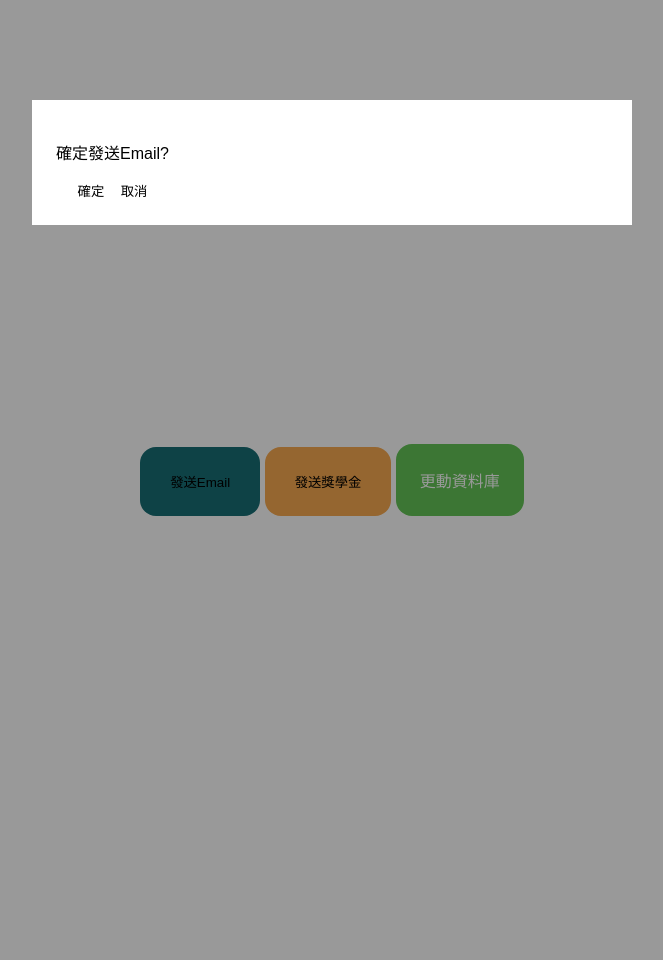
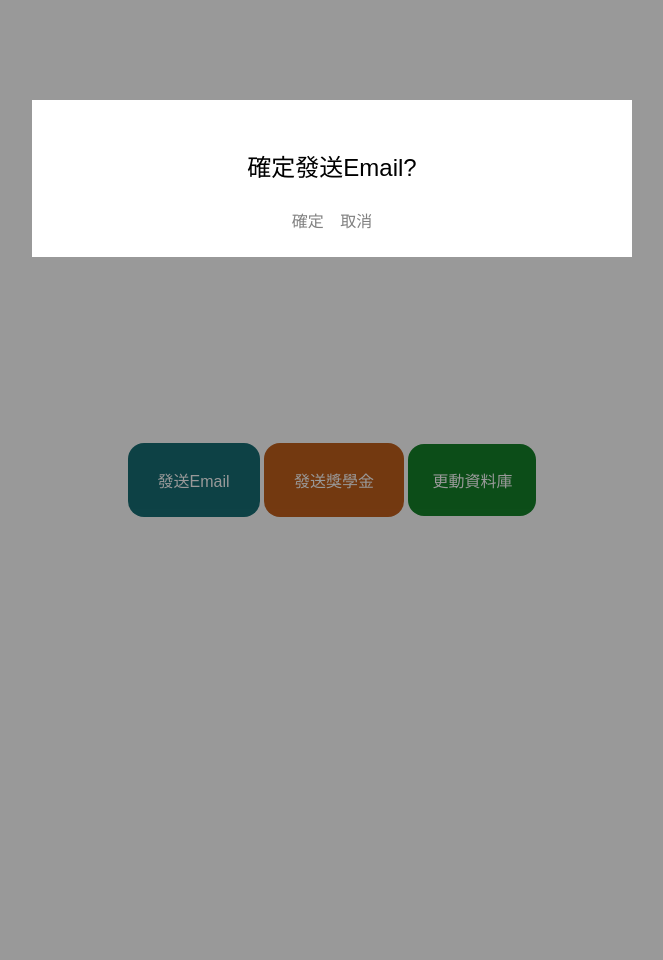
Before and after one commit to lewiechiu/2020SAD, a Django app: page /home/ in a window 1280 px wide, after a click on "發送Email". Shown: the whole page, without its empty margins (308-971 px from the left). Run offline with Django 3.2, Linux system fonts and the light colour scheme.

Commit message:
Homepage update (send email temporarily disabled)
segments of the email api has been disabled
currently still missing result display

```diff
--- a/SAD_final/FengCramSchool/views.py
+++ b/SAD_final/FengCramSchool/views.py
@@ -31,80 +31,84 @@
     return render(request, 'home.html')
 
 def send_video_URL(request):
-    # select當天video的資料
-    video_ = list(Video.objects.filter(
-        course_date=datetime.date(2020, 5, 17)).values())  # 這邊應該要是today
+    if request.method == "GET":
+        # select當天video的資料
+        video_ = list(Video.objects.filter(
+            course_date=datetime.date(2020, 5, 17)).values())  # 這邊應該要是today
 
-    # courseID X URL dictionary  這門課的影片連結
-    CID_URL = {}
-    for i in range(len(video_)):
-        if video_[i]["course_schedule_id"] not in CID_URL.keys():
-            CID_URL[video_[i]["course_schedule_id"]] = video_[i]["video_url"]
+        # courseID X URL dictionary  這門課的影片連結
+        CID_URL = {}
+        for i in range(len(video_)):
+            if video_[i]["course_schedule_id"] not in CID_URL.keys():
+                CID_URL[video_[i]["course_schedule_id"]] = video_[i]["video_url"]
 
-    # courseID X SID dictionary  上這門課的學生有哪些
-    CID_SID = {}
-    for i in CID_URL.keys():
-        CID_SID[i] = []
-        cids_sid = list(Tuition.objects.filter(course_schedule_id=i).values())
-        for j in range(len(cids_sid)):
-            CID_SID[i].append(cids_sid[j]["student_info_id"])
+        # courseID X SID dictionary  上這門課的學生有哪些
+        CID_SID = {}
+        for i in CID_URL.keys():
+            CID_SID[i] = []
+            cids_sid = list(Tuition.objects.filter(course_schedule_id=i).values())
+            for j in range(len(cids_sid)):
+                CID_SID[i].append(cids_sid[j]["student_info_id"])
 
-    # 今天有簽到的同學們
-    today_arrive = list(Attendance.objects.filter(
-        in_out="in", date_time__gt=datetime.date(2020, 5, 17)).values())  # 這邊應該要是today
-    today_arr_SID = []
-    for i in range(len(today_arrive)):
-        today_arr_SID.append(today_arrive[i]["student_info_id"])
+        # 今天有簽到的同學們
+        today_arrive = list(Attendance.objects.filter(
+            in_out="in", date_time__gt=datetime.date(2020, 5, 17)).values())  # 這邊應該要是today
+        today_arr_SID = []
+        for i in range(len(today_arrive)):
+            today_arr_SID.append(today_arrive[i]["student_info_id"])
 
-    #SID (課的ID,課的URL)
-    SID_URL = {}
-    for i in CID_SID.keys():
-        for j in CID_SID[i]:
-            if j not in today_arr_SID:
-                if j not in SID_URL:
-                    SID_URL[j] = []
-                    SID_URL[j].append((i, CID_URL[i]))
-                else:
-                    SID_URL[j].append((i, CID_URL[i]))
+        #SID (課的ID,課的URL)
+        SID_URL = {}
+        for i in CID_SID.keys():
+            for j in CID_SID[i]:
+                if j not in today_arr_SID:
+                    if j not in SID_URL:
+                        SID_URL[j] = []
+                        SID_URL[j].append((i, CID_URL[i]))
+                    else:
+                        SID_URL[j].append((i, CID_URL[i]))
 
-    send_to = []
-    for i in SID_URL.keys():
-        that_stu_email = list(StudentInfo.objects.filter(id=i).values())[
-            0]["email"]
-        that_stu_name = list(StudentInfo.objects.filter(id=i).values())[
-            0]["student_name"]
-        send_class = ""
-        for j in range(len(SID_URL[i])):
-            real_courseID = list(CourseSchedule.objects.filter(
-                id=SID_URL[i][j][0]).values())[0]["courseID"]
+        send_to = []
+        for i in SID_URL.keys():
+            that_stu_email = list(StudentInfo.objects.filter(id=i).values())[
+                0]["email"]
+            that_stu_name = list(StudentInfo.objects.filter(id=i).values())[
+                0]["student_name"]
+            send_class = ""
+            for j in range(len(SID_URL[i])):
+                real_courseID = list(CourseSchedule.objects.filter(
+                    id=SID_URL[i][j][0]).values())[0]["courseID"]
 
-            gmail_user = 'superandy0407@gmail.com'
-            gmail_password = 'superandy'  # your gmail password
+                gmail_user = 'superandy0407@gmail.com'
+                gmail_password = 'superandy'  # your gmail password
 
-            msg = MIMEText(that_stu_name+'同學你好!\n今天你缺席了(課程ID:' +
-                           real_courseID+')這門課\n補課影片連結：'+SID_URL[i][j][1]+'\n請及時補完^^')
-            msg['Subject'] = '孔銘數學家教班補課連結'
-            msg['From'] = gmail_user
-            msg['To'] = that_stu_email
+                #msg = MIMEText(that_stu_name+'同學你好!\n今天你缺席了(課程ID:' +
+                #               real_courseID+')這門課\n補課影片連結：'+SID_URL[i][j][1]+'\n請及時補完^^')
+                #msg['Subject'] = '孔銘數學家教班補課連結'
+                #msg['From'] = gmail_user
+                #msg['To'] = that_stu_email
 
-            server = smtplib.SMTP_SSL('smtp.gmail.com', 465)
-            server.ehlo()
-            server.login(gmail_user, gmail_password)
-            server.send_message(msg)
-            server.quit()
-            send_class = send_class + " " + real_courseID
+                #server = smtplib.SMTP_SSL('smtp.gmail.com', 465)
+                #server.ehlo()
+                #server.login(gmail_user, gmail_password)
+                #server.send_message(msg)
+                #server.quit()
+                send_class = send_class + " " + real_courseID
 
-#             print('Email sent!')
-        send_to.append(that_stu_name + send_class + " " + that_stu_email)
-    print(send_to)
-    data = {"show": send_to}
-    return render(request, 'sentEmail.html', data)
+    #             print('Email sent!')
+            send_to.append(that_stu_name + send_class + " " + that_stu_email)
+        print(send_to)
+        send_to = json.dumps(send_to)
+        return HttpResponse(send_to)
+    else:
+        print(request.body.decode('ascii').split(","))
+        # Modify the real database
+        return HttpResponse(request)
 
 
 @csrf_exempt
 def GetScholar(request):
     if request.method == "GET":
-
         school_record = SchoolRecord.objects.all()
         recipient = dict()
         for sr in school_record:
@@ -145,6 +149,7 @@
                             "amount" : int(receiver_.scholarship_payment)
                         }
                         recipient.setdefault(receiver_["name"], receiver_)
+
         print(recipient)
         recipient = json.dumps(recipient)
         return HttpResponse(recipient)
--- a/SAD_final/templates/home.html
+++ b/SAD_final/templates/home.html
@@ -13,10 +13,10 @@
 			<div class='container' style="background-color:rgb(23, 109, 116);">
 				<button onclick="document.getElementById('email').style.display='block'" class="button transparent">發送Email</button>
 			</div>
-			<div class='container' style="background-color:rgb(247, 169, 79);">
-				<button onclick="document.getElementById('tuition').style.display='block'" class="button transparent">發送獎學金</button>
+			<div class='container' style="background-color:rgb(192, 95, 28);">
+				<button onclick="document.getElementById('scholar').style.display='block'" class="button transparent">發送獎學金</button>
 			</div>
-			<div class='container' style="background-color:rgb(99, 196, 86);">
+			<div class='container' style="background-color:rgb(21, 129, 41);">
 				<a href="../admin">更動資料庫</a>
 			</div>
 		</div>
@@ -24,23 +24,49 @@
 		<div id="email" class="modal">
 		    <div class="modal-content">
 		    	<div class="container">
-			        <p>確定發送Email?</p>
-			        <button onclick="document.getElementById('email').style.display='none'" class="button">確定</button>
-		    		<button onclick="document.getElementById('email').style.display='none'" class="button">取消</button>
+			        <p style="font-size: 24px;">確定發送Email?</p>
+			        <button onclick="API_Email();this.style.display='none'" class="button" style="color:gray;">確定</button>
+		    		<button onclick="document.getElementById('email').style.display='none'" class="button" style="color:gray;">取消</button>
 		    	</div>
 		    </div>
 		</div>
 
-		<div id="tuition" class="modal">
+		<div id="scholar" class="modal">
 		    <div class="modal-content">
 		    	<div class="container">
-			        <p>確定發送獎學金?</p>
-			        <button onclick="document.getElementById('tuition').style.display='none'" class="button">確定</button>
-		    		<button onclick="document.getElementById('tuition').style.display='none'" class="button">取消</button>
+			        <p style="font-size: 24px;">確定發送獎學金?</p>
+			        <button onclick="API_Scholar();this.style.display='none'" class="button" style="color:gray;">確定</button>
+		    		<button onclick="document.getElementById('scholar').style.display='none'" class="button" style="color:gray;">取消</button>
 		    	</div>
 		    </div>
 		</div>
 	</body>
+
+	<script type="text/javascript">
+		function API_Email() {
+			var xhttp = new XMLHttpRequest();
+			xhttp.onreadystatechange = function() {
+				if (this.readyState == 4 && this.status == 200) {
+			    	document.getElementById("demo").innerHTML =
+			    	this.responseText;
+			    }
+			};
+			xhttp.open("GET", "xmlhttp_info.txt", true);
+			xhttp.send();
+		}
+
+		function API_Scholar() {
+			var xhttp = new XMLHttpRequest();
+			xhttp.onreadystatechange = function() {
+				if (this.readyState == 4 && this.status == 200) {
+			    	document.getElementById("demo").innerHTML =
+			    	this.responseText;
+			    }
+			};
+			xhttp.open("GET", "xmlhttp_info.txt", true);
+			xhttp.send();
+		}
+	</script>
 
 	<style>
 		html, body {
@@ -66,6 +92,13 @@
 		    cursor:pointer;
 		    overflow: hidden;
 		    outline:none;
+		    font-family: "Microsoft JhengHei", sans-serif;
+		    font-size: 16px;
+		    color: rgb(255, 255, 255);
+		}
+
+		.button:hover {
+			color: rgb(238, 108, 126);
 		}
 
 		.content {
@@ -75,7 +108,7 @@
 
 		.content a:link, a:visited {
 		    text-decoration: none;
-		    color: rgb(255, 255, 255)
+		    color: rgb(255, 255, 255);
 		}
 
 		.content a:hover, a:active {
@@ -87,7 +120,7 @@
 		    margin: auto;
 		    width: auto;
 		    padding: 1.5em 1.5em;
-		    text-align: center;
+		    align-content: center;
 		    border-radius: 1em;
 		    display: inline-block;
 		}
@@ -103,7 +136,7 @@
 			height:100%;
 			overflow:auto;
 			background-color:rgb(0,0,0);
-			background-color:rgba(0,0,0,0.4)
+			background-color:rgba(0,0,0,0.4);
 		}
 
 		.modal-content{
@@ -112,7 +145,8 @@
 			position:relative;
 			padding:0;
 			outline:0;
-			width:600px
+			width:600px;
+			text-align:center;
 		}
 	</style>
 </html>
```
